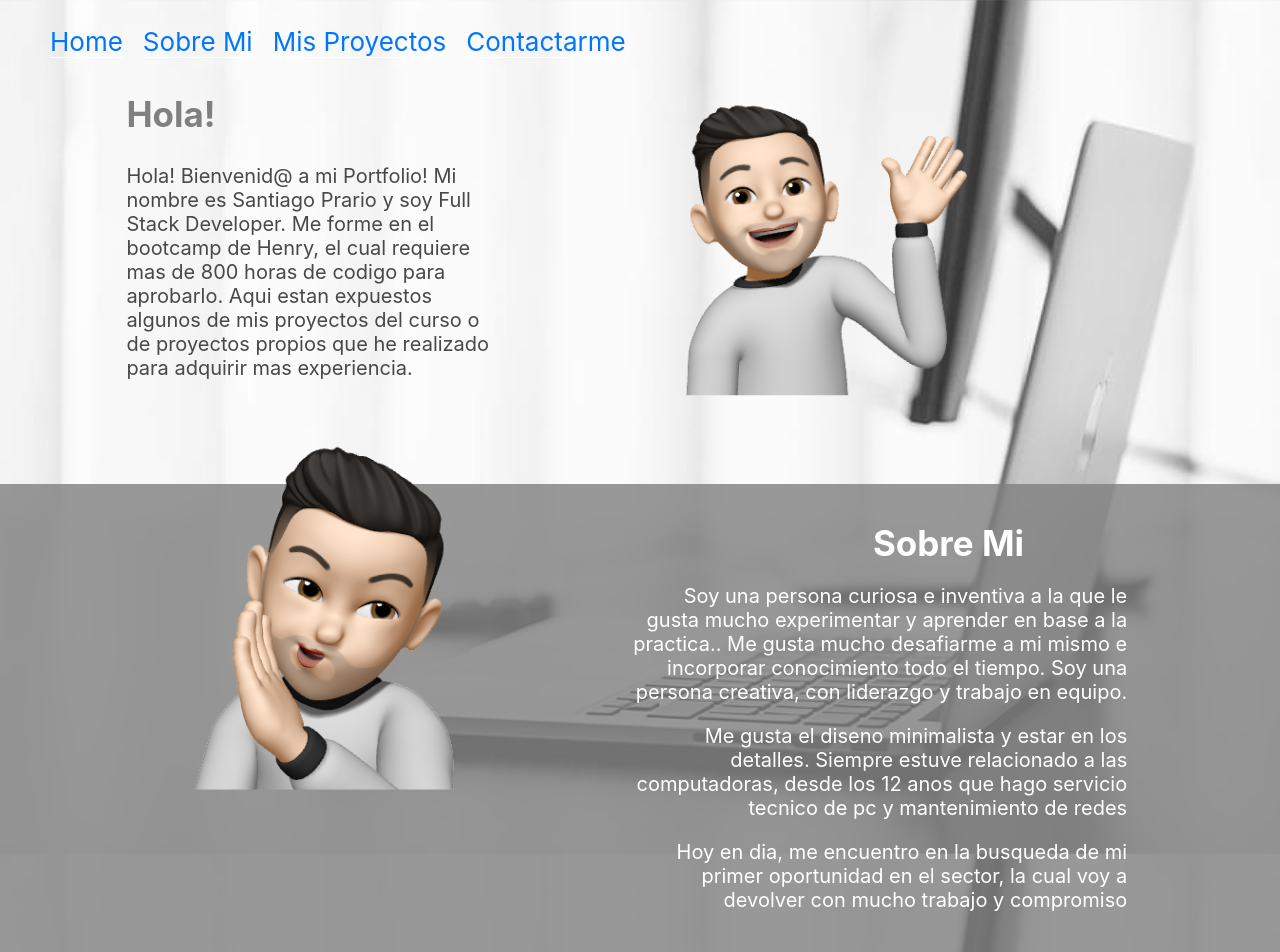
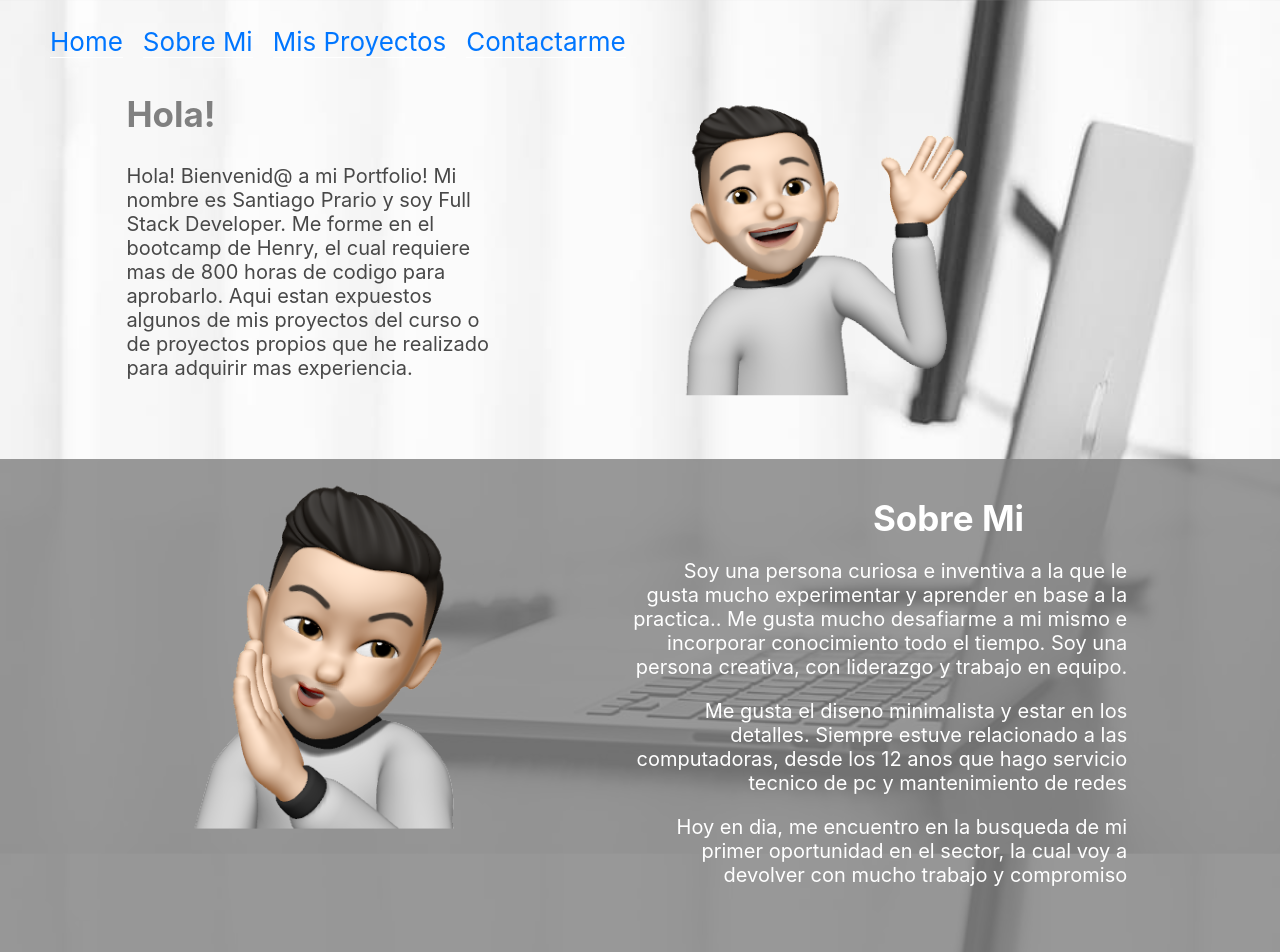
Before and after one commit to Santiagoprario/Portfolio, a React (Create React App) app: page / in a window 1280 px wide. Shown: the top 952 px of the page. Built offline with nearby package versions, Linux system fonts and the light colour scheme.

Commit message:
css emoji

```diff
--- a/src/Components/Style/Home.module.css
+++ b/src/Components/Style/Home.module.css
@@ -40,7 +40,7 @@
 .sobremi{
     width: 100%;
     height: 500px;
-    margin-top: -30%;
+    margin-top: -35%;
     background-color: rgba(128,128,128, 0.80);
     display: block;
     text-align: right;
@@ -64,7 +64,7 @@
 }
 
 .about img {
-    margin-top: -30%;
+    margin-top: -27%;
     padding-top: 30%;
     margin-left: 10%;
 }
```
